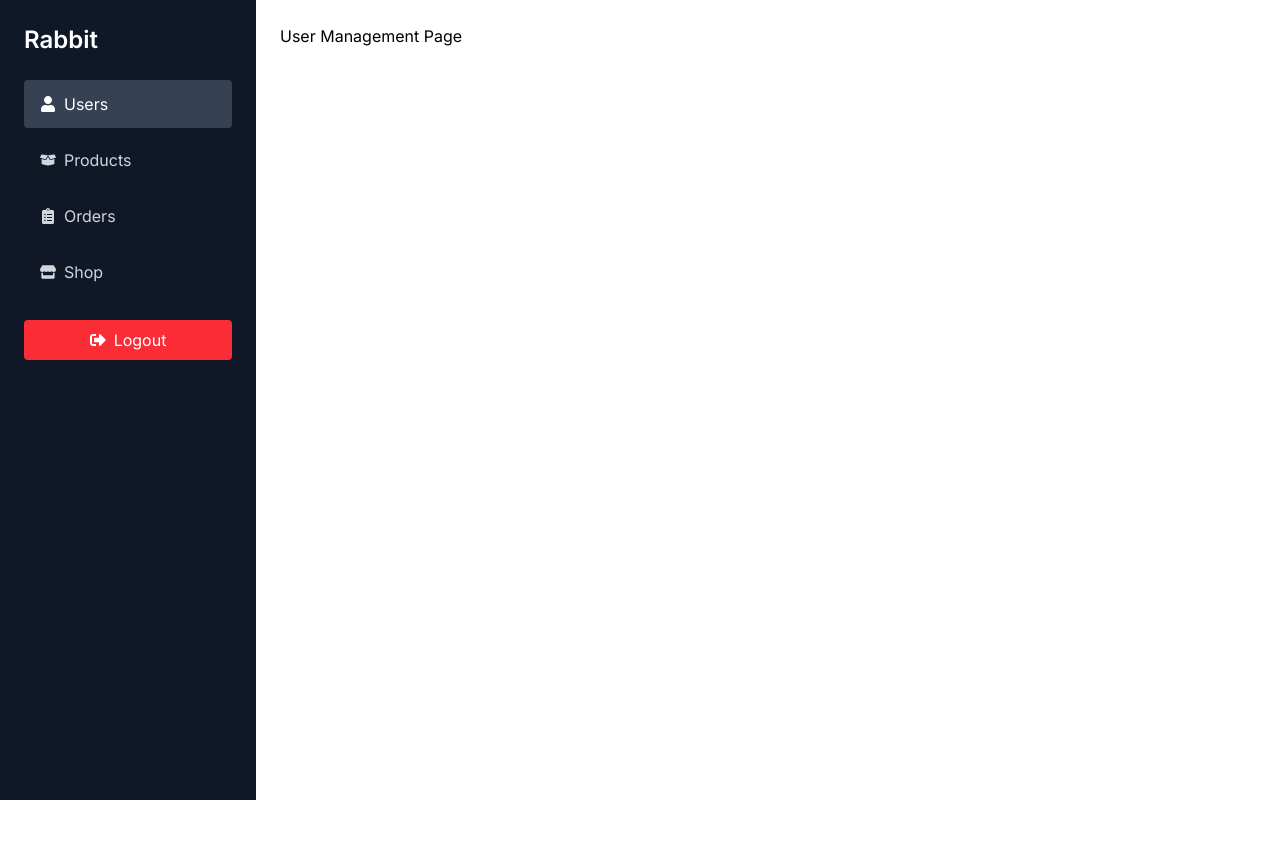
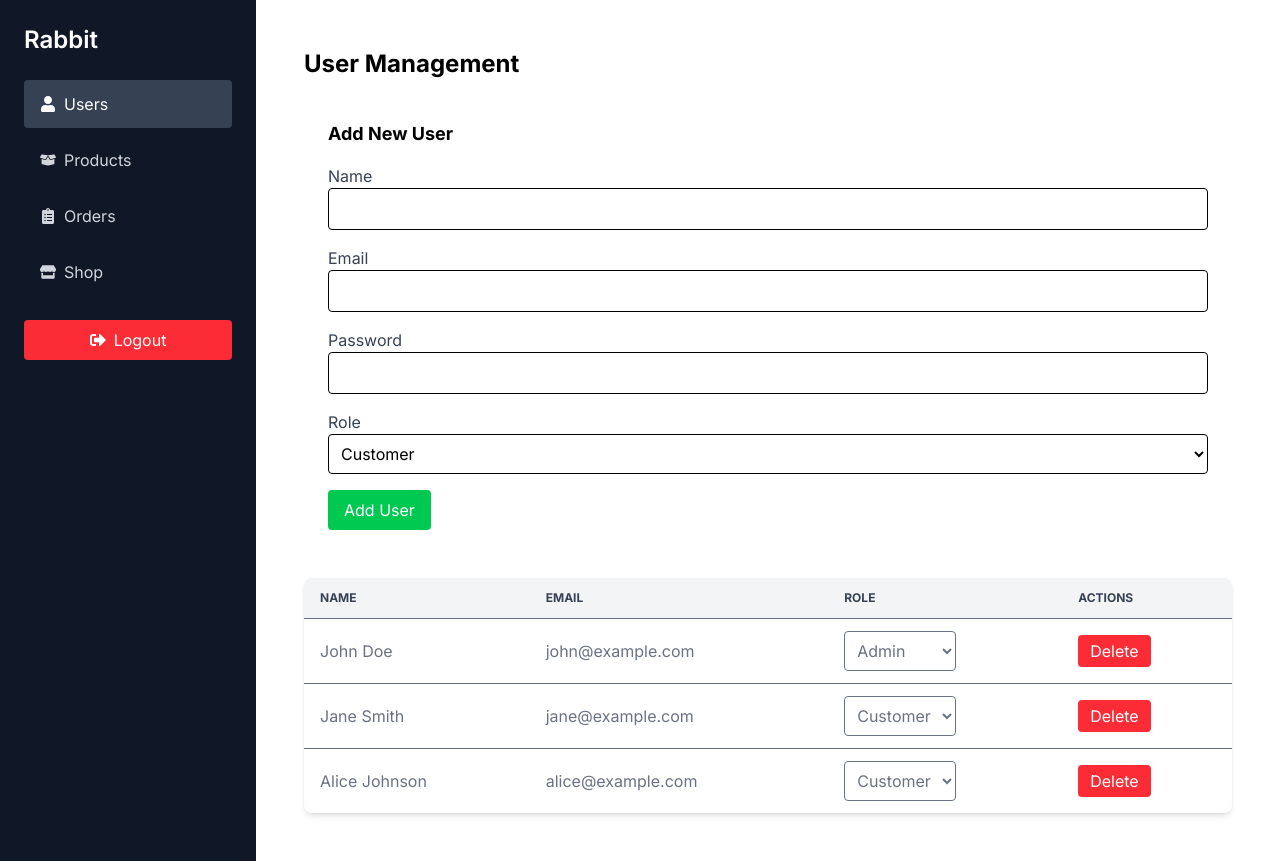
Before and after one commit to hridik-suresh/Rabbit-Co, a React (Vite) app in the folder frontend/vite-project/: page /admin/users in a window 1280 px wide. Before the commit the page ends 800 px from the top, so only its background shows below. Built offline with nearby package versions, Linux system fonts and the light colour scheme.

Commit message:
User management page is completed.

```diff
--- a/frontend/vite-project/src/components/Admin/UserManagement.jsx
+++ b/frontend/vite-project/src/components/Admin/UserManagement.jsx
@@ -1,5 +1,167 @@
+import { useState } from "react";
+
 const UserManagement = () => {
-  return <div>User Management Page</div>;
+  const users = [
+    { _id: "1", name: "John Doe", email: "john@example.com", role: "admin" },
+    {
+      _id: "2",
+      name: "Jane Smith",
+      email: "jane@example.com",
+      role: "customer",
+    },
+    {
+      _id: "3",
+      name: "Alice Johnson",
+      email: "alice@example.com",
+      role: "customer",
+    },
+  ];
+
+  const [formData, setFormData] = useState({
+    name: "",
+    email: "",
+    role: "customer",
+    password: "",
+  });
+
+  const handleChange = (e) => {
+    const { name, value } = e.target;
+    setFormData({
+      ...formData,
+      [name]: value,
+    });
+  };
+
+  const handleSubmit = (e) => {
+    e.preventDefault();
+
+    console.log(formData);
+
+    setFormData({
+      name: "",
+      email: "",
+      role: "customer",
+      password: "",
+    });
+  };
+
+  const handleRoleChange = (userId, newRole) => {
+    // Implement role change logic here
+    console.log(`User ID: ${userId}, New Role: ${newRole}`);
+  };
+
+  const handleDelete = (userId) => {
+    if (window.confirm("Are you sure you want to delete this user?")) {
+      // Implement delete logic here
+      console.log(`Deleted User ID: ${userId}`);
+    }
+  };
+
+  return (
+    <div className="max-w-7xl mx-auto p-6">
+      <h2 className="text-2xl font-bold mb-4">User Management</h2>
+      {/* Add new user form */}
+      <div className="p-6 rounded-lg mb-6">
+        <h3 className="text-lg font-bold mb-4">Add New User</h3>
+        <form onSubmit={handleSubmit}>
+          <div className="mb-4">
+            <label className="block text-gray-700">Name</label>
+            <input
+              type="text"
+              name="name"
+              value={formData.name}
+              onChange={handleChange}
+              className="w-full p-2 border rounded"
+              required
+            />
+          </div>
+          <div className="mb-4">
+            <label className="block text-gray-700">Email</label>
+            <input
+              type="email"
+              name="email"
+              value={formData.email}
+              onChange={handleChange}
+              className="w-full p-2 border rounded"
+              required
+            />
+          </div>
+
+          <div className="mb-4">
+            <label className="block text-gray-700">Password</label>
+            <input
+              type="password"
+              name="password"
+              value={formData.password}
+              onChange={handleChange}
+              className="w-full p-2 border rounded"
+              required
+            />
+          </div>
+          <div className="mb-4">
+            <label className="block text-gray-700">Role</label>
+            <select
+              name="role"
+              value={formData.role}
+              onChange={handleChange}
+              className="w-full p-2 border rounded"
+              required
+            >
+              <option value="admin">Admin</option>
+              <option value="customer">Customer</option>
+            </select>
+          </div>
+          <button
+            type="submit"
+            className="bg-green-500 text-white px-4 py-2 rounded hover:bg-green-600"
+          >
+            Add User
+          </button>
+        </form>
+      </div>
+      {/* Users Table */}
+      <div className="overflow-x-auto w-full shadow-md rounded-lg">
+        <table className="min-w-full w-full text-left text-gray-500">
+          <thead className="bg-gray-100 text-xs uppercase text-gray-700">
+            <tr>
+              <th className="py-3 px-4">Name</th>
+              <th className="py-3 px-4">Email</th>
+              <th className="py-3 px-4">Role</th>
+              <th className="py-3 px-4">Actions</th>
+            </tr>
+          </thead>
+          <tbody>
+            {users.map((user, index) => (
+              <tr key={index} className="border-t">
+                <td className="py-3 px-4 whitespace-nowrap">{user.name}</td>
+                <td className="py-3 px-4">{user.email}</td>
+                <td className="py-3 px-4">
+                  <select
+                    value={user.role}
+                    onChange={(e) => {
+                      handleRoleChange(user._id, e.target.value);
+                    }}
+                    className="p-2 border rounded"
+                  >
+                    <option value="admin">Admin</option>
+                    <option value="customer">Customer</option>
+                  </select>
+                </td>
+                <td className="py-3 px-4">
+                  <button
+                    className="bg-red-500 text-white px-3 py-1 rounded hover:bg-red-600"
+                    onClick={() => handleDelete(user._id)}
+                  >
+                    Delete
+                  </button>
+                </td>
+              </tr>
+            ))}
+          </tbody>
+        </table>
+      </div>
+    </div>
+  );
 };
 
 export default UserManagement;
```
